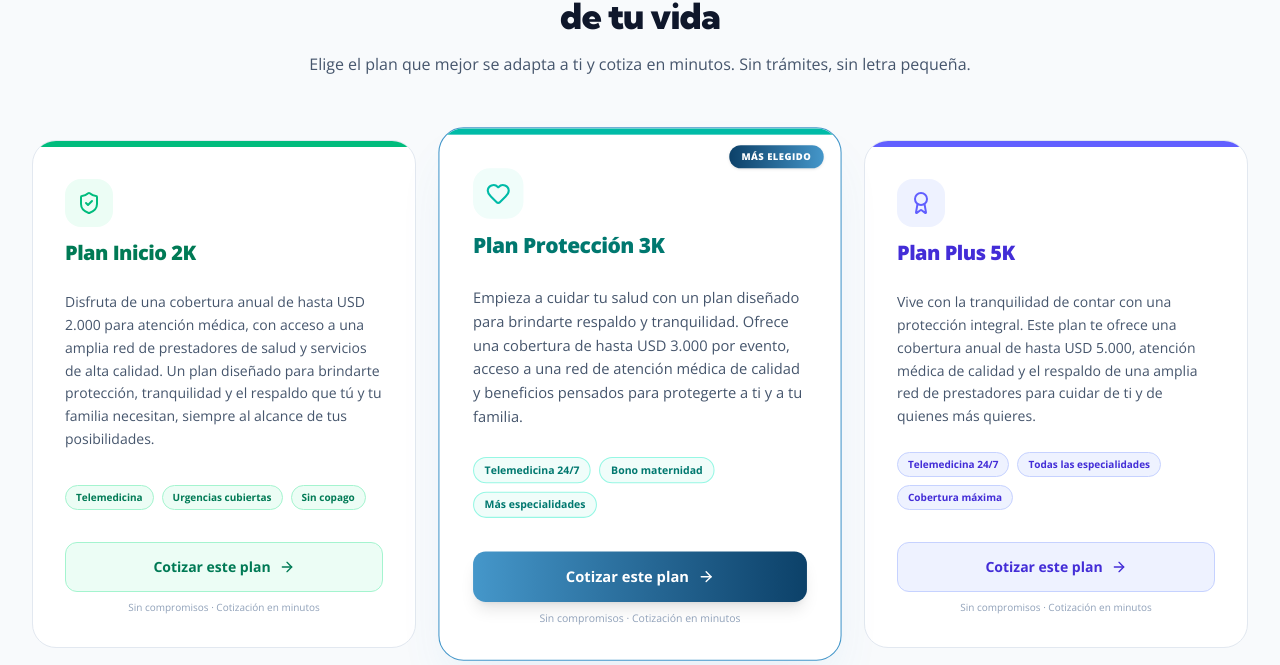
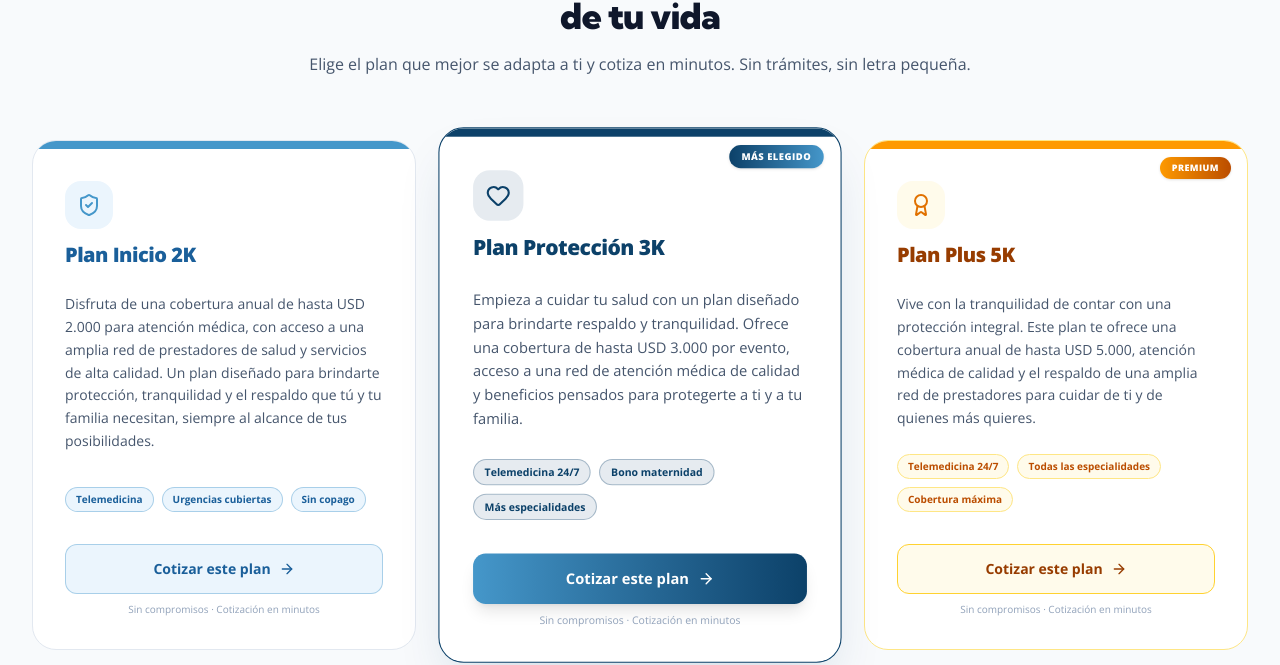
Before and after one commit to edox54/Colmedikal-V3, a React (Vite) app: page / in a window 1280 px wide. Shown: the part 1881-2546 px from the top of the page. Built offline with nearby package versions, Linux system fonts and the light colour scheme; no server answers.

Commit message:
feat(planes): brand colors on plan cards + pre-select plan in cotizador

```diff
--- a/src/components/Home.tsx
+++ b/src/components/Home.tsx
@@ -73,9 +73,7 @@ export default function Home() {
   }, []);
 
   const handlePlanSelect = (planId: string) => {
-    // Note: I'll need to pass the planId to cotizador if I want to "select" it there.
-    // For now, I'll just navigate.
-    navigate('/cotizador');
+    navigate('/cotizador', { state: { planId } });
   };
 
   const stats = [
@@ -311,40 +309,71 @@ export default function Home() {
           <div className="grid grid-cols-1 lg:grid-cols-3 gap-8 items-stretch">
             {MEDICAL_PLANS.map((plan) => {
               const isRecommended = plan.id === 'proteccion';
-              const accent = plan.color === 'emerald'
-                ? { bg: 'bg-emerald-500', light: 'bg-emerald-50', text: 'text-emerald-700', border: 'border-emerald-200', pill: 'bg-emerald-50 text-emerald-700 border-emerald-200', icon: 'text-emerald-500' }
-                : plan.color === 'teal'
-                ? { bg: 'bg-teal-500', light: 'bg-teal-50', text: 'text-teal-700', border: 'border-teal-200', pill: 'bg-teal-50 text-teal-700 border-teal-200', icon: 'text-teal-500' }
-                : { bg: 'bg-indigo-500', light: 'bg-indigo-50', text: 'text-indigo-700', border: 'border-indigo-200', pill: 'bg-indigo-50 text-indigo-700 border-indigo-200', icon: 'text-indigo-500' };
+
+              // Brand palette per plan
+              const styles: Record<string, { bar: string; iconBg: string; iconColor: string; titleColor: string; pill: string; btnDefault: string }> = {
+                inicio: {
+                  bar: 'bg-[#4597CA]',
+                  iconBg: 'bg-[#EBF5FD]',
+                  iconColor: 'text-[#4597CA]',
+                  titleColor: 'text-[#1a5f9a]',
+                  pill: 'bg-[#EBF5FD] text-[#1a5f9a] border-[#4597CA]/40',
+                  btnDefault: 'bg-[#EBF5FD] text-[#1a5f9a] border border-[#4597CA]/40 hover:bg-[#4597CA] hover:text-white',
+                },
+                proteccion: {
+                  bar: 'bg-[#0C4169]',
+                  iconBg: 'bg-[#0C4169]/10',
+                  iconColor: 'text-[#0C4169]',
+                  titleColor: 'text-[#0C4169]',
+                  pill: 'bg-[#0C4169]/10 text-[#0C4169] border-[#0C4169]/30',
+                  btnDefault: 'bg-gradient-to-r from-[#4597CA] to-[#0C4169] text-white shadow-lg hover:shadow-xl',
+                },
+                plus: {
+                  bar: 'bg-amber-500',
+                  iconBg: 'bg-amber-50',
+                  iconColor: 'text-amber-600',
+                  titleColor: 'text-amber-800',
+                  pill: 'bg-amber-50 text-amber-700 border-amber-200',
+                  btnDefault: 'bg-amber-50 text-amber-800 border border-amber-300 hover:bg-amber-500 hover:text-white',
+                },
+              };
+              const s = styles[plan.id] ?? styles.inicio;
 
               return (
                 <div
                   key={plan.id}
                   className={`bg-white rounded-3xl border transition-all duration-300 relative flex flex-col overflow-hidden ${
                     isRecommended
-                      ? 'border-[#4597CA] shadow-2xl shadow-[#4597CA]/10 lg:scale-105 z-10'
-                      : 'border-slate-200 hover:border-slate-300 hover:shadow-lg'
+                      ? 'border-[#0C4169] shadow-2xl shadow-[#0C4169]/15 lg:scale-105 z-10'
+                      : plan.id === 'plus'
+                      ? 'border-amber-200 hover:border-amber-300 hover:shadow-lg'
+                      : 'border-slate-200 hover:border-[#4597CA]/40 hover:shadow-lg'
                   }`}
                   id={`plan-card-${plan.id}`}
                 >
                   {/* Color top bar */}
-                  <div className={`h-1.5 w-full ${accent.bg}`} />
+                  <div className={`h-2 w-full ${s.bar}`} />
 
                   {isRecommended && (
                     <span className="absolute top-4 right-4 bg-gradient-to-r from-[#0C4169] to-[#4597CA] text-white text-[9px] font-black px-3 py-1 rounded-full uppercase tracking-wider shadow-sm">
                       Más elegido
                     </span>
                   )}
+                  {plan.id === 'plus' && (
+                    <span className="absolute top-4 right-4 bg-gradient-to-r from-amber-500 to-amber-700 text-white text-[9px] font-black px-3 py-1 rounded-full uppercase tracking-wider shadow-sm">
+                      Premium
+                    </span>
+                  )}
 
                   <div className="p-8 flex flex-col flex-grow space-y-6">
                     {/* Icon + Name */}
                     <div className="space-y-3">
-                      <div className={`w-12 h-12 rounded-2xl ${accent.light} flex items-center justify-center`}>
-                        {plan.color === 'emerald' && <ShieldCheck className={`w-6 h-6 ${accent.icon}`} />}
-                        {plan.color === 'teal'    && <Heart        className={`w-6 h-6 ${accent.icon}`} />}
-                        {plan.color === 'indigo'  && <Award        className={`w-6 h-6 ${accent.icon}`} />}
+                      <div className={`w-12 h-12 rounded-2xl ${s.iconBg} flex items-center justify-center`}>
+                        {plan.id === 'inicio'     && <ShieldCheck className={`w-6 h-6 ${s.iconColor}`} />}
+                        {plan.id === 'proteccion' && <Heart        className={`w-6 h-6 ${s.iconColor}`} />}
+                        {plan.id === 'plus'       && <Award        className={`w-6 h-6 ${s.iconColor}`} />}
                       </div>
-                      <h3 className={`text-xl font-black tracking-tight ${accent.text}`}>
+                      <h3 className={`text-xl font-black tracking-tight ${s.titleColor}`}>
                         {plan.name}
                       </h3>
                     </div>
@@ -358,7 +387,7 @@ export default function Home() {
                     {plan.highlights && (
                       <div className="flex flex-wrap gap-2">
                         {plan.highlights.map((h) => (
-                          <span key={h} className={`text-[10px] font-bold px-2.5 py-1 rounded-full border ${accent.pill}`}>
+                          <span key={h} className={`text-[10px] font-bold px-2.5 py-1 rounded-full border ${s.pill}`}>
                             {h}
                           </span>
                         ))}
@@ -370,11 +399,7 @@ export default function Home() {
                   <div className="px-8 pb-8">
                     <button
                       onClick={() => handlePlanSelect(plan.id)}
-                      className={`w-full py-3.5 rounded-xl font-bold text-sm transition-all text-center flex items-center justify-center gap-2 group cursor-pointer ${
-                        isRecommended
-                          ? 'bg-gradient-to-r from-[#4597CA] to-[#0C4169] text-white shadow-lg hover:shadow-xl'
-                          : `${accent.light} ${accent.text} hover:${accent.bg} hover:text-white border ${accent.border}`
-                      }`}
+                      className={`w-full py-3.5 rounded-xl font-bold text-sm transition-all text-center flex items-center justify-center gap-2 group cursor-pointer ${s.btnDefault}`}
                       id={`btn-quote-${plan.id}`}
                     >
                       <span>Cotizar este plan</span>
```
Also changed, not shown: src/components/Cotizador.tsx (+50 -7 lines).
